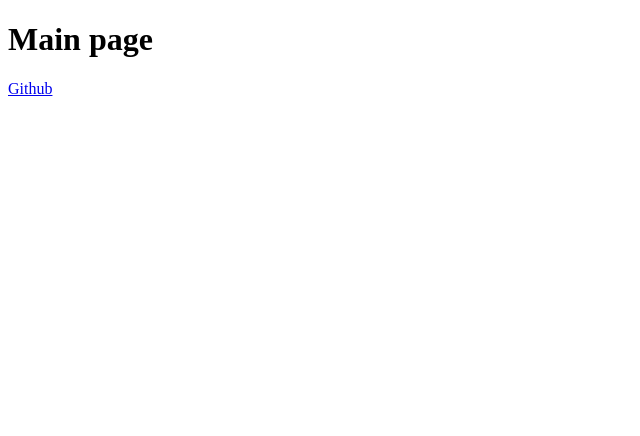
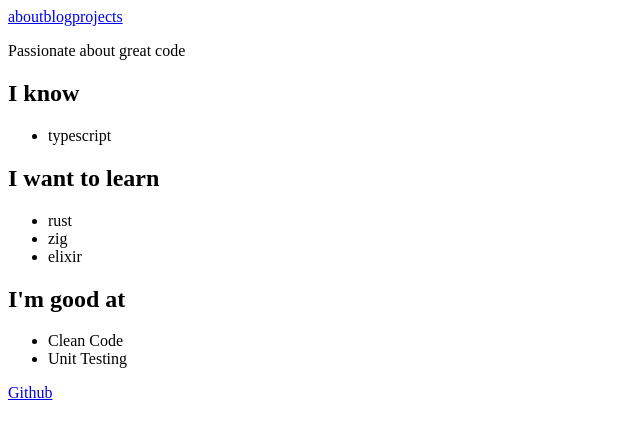
Before and after one commit to joao-arthur/joao-arthur.dev, a Next.js app: page / in a window 1280 px wide. Shown: the top 436 px of the page, without its empty margins (0-640 px from the left). Built offline with nearby package versions, Linux system fonts and the light colour scheme.

Commit message:
feat: basic folder structure

```diff
--- /dev/null
+++ b/src/pages/blog.tsx
@@ -0,0 +1,3 @@
+export default function Blog() {
+    return <h1>blog</h1>;
+}
--- a/src/pages/index.tsx
+++ b/src/pages/index.tsx
@@ -1,14 +1,39 @@
 import Head from 'next/head';
+import Link from 'next/link';
 
 export default function Home() {
     return (
-        <div >
+        <div>
             <Head>
                 <title>João Arthur</title>
                 <link rel="icon" href="/favicon.ico" />
             </Head>
+            <header>
+                <nav>
+                    <Link href={'about'}>about</Link>
+                    <Link href={'blog'}>blog</Link>
+                    <Link href={'projects'}>projects</Link>
+                </nav>
+            </header>
             <main>
-                <h1>Main page</h1>
+                <p>
+                    Passionate about great code
+                </p>
+                <h2>I know</h2>
+                <ul>
+                    <li>typescript</li>
+                </ul>
+                <h2>I want to learn</h2>
+                <ul>
+                    <li>rust</li>
+                    <li>zig</li>
+                    <li>elixir</li>
+                </ul>
+                <h2>I'm good at</h2>
+                <ul>
+                    <li>Clean Code</li>
+                    <li>Unit Testing</li>
+                </ul>
             </main>
             <footer>
                 <a href="http://github.com/joao-arthur" target="_blank" rel="noopener noreferrer">
--- /dev/null
+++ b/src/pages/projects.tsx
@@ -0,0 +1,3 @@
+export default function projects() {
+    return <h1>projects</h1>;
+}
--- /dev/null
+++ b/src/pages/projects/gameoflife.tsx
@@ -0,0 +1,5 @@
+export default function GameOfLife() {
+    return (
+        <h1>game of life</h1>
+    );
+}
```
